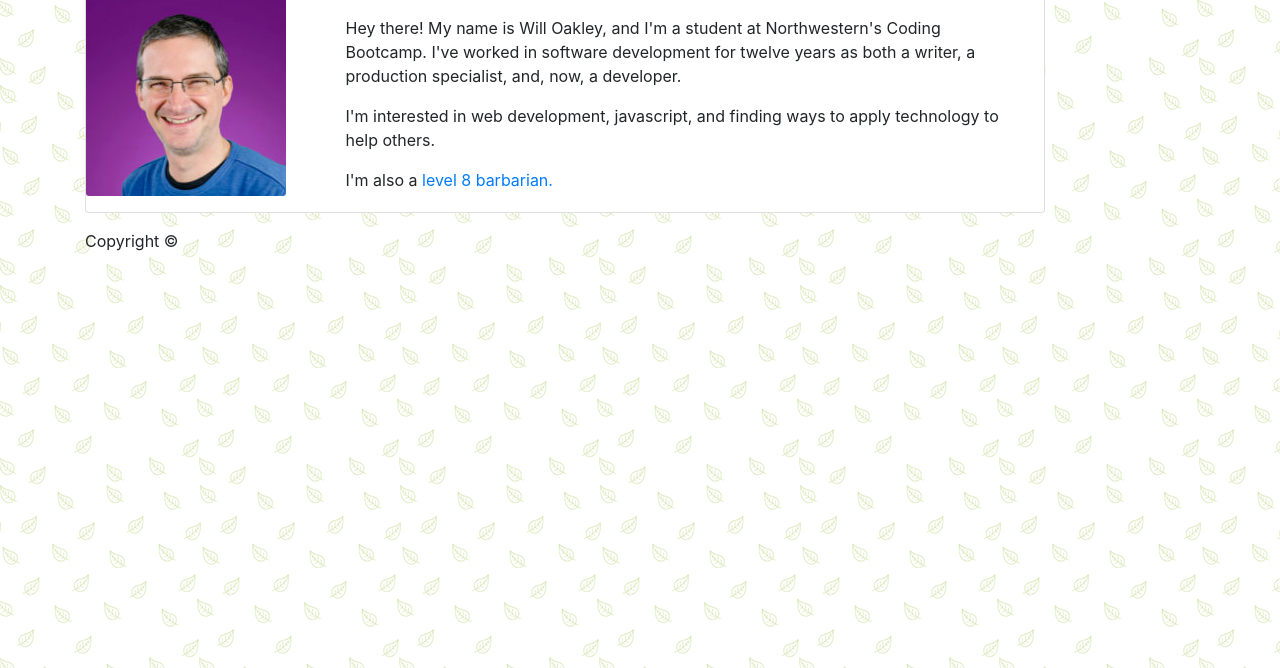
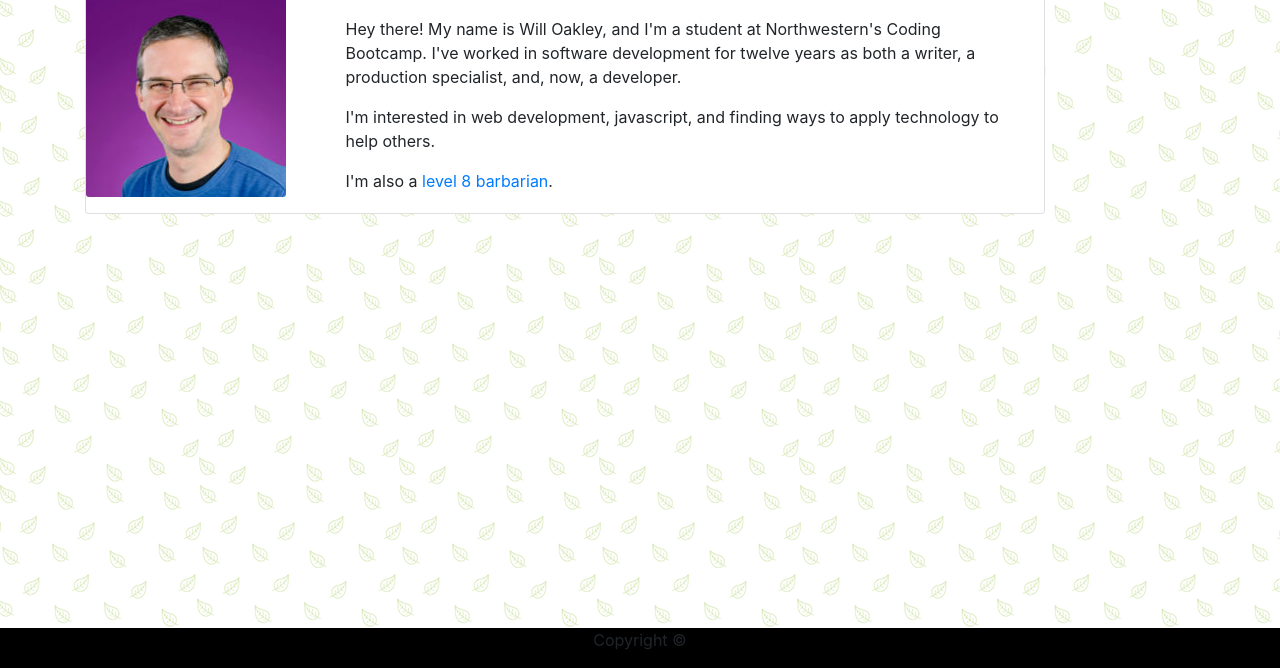
Before and after one commit to woaky1/Bootstrap-Portfolio, a plain HTML site: page index.html in a window 1280 px wide. Shown: the part 132-800 px from the top of the page. Drawn offline with nearby package versions, Linux system fonts and the light colour scheme.

Commit message:
continued improvements. Starting to question using a card for the center text area. Feels more limiting than helpful.

```diff
--- a/assets/css/style.css
+++ b/assets/css/style.css
@@ -14,3 +14,12 @@
     width: 200px;
     height: 200px;
 }
+
+.textRight {
+    float: right;
+}
+
+.footer {
+    background-color: black;
+    text-align: center;
+}
--- a/index.html
+++ b/index.html
@@ -11,7 +11,7 @@
 </head>
 
 <body id="background">
-    <nav class="navbar navbar-expand-lg navbar-light bg-light">
+    <nav class="navbar navbar-expand-lg navbar-light bg-light border-bottom">
         <a class="navbar-brand" href="index.html">Will Oakley</a>
         <button class="navbar-toggler" type="button" data-toggle="collapse" data-target="#navbarSupportedContent" aria-controls="navbarSupportedContent" aria-expanded="false" aria-label="Toggle navigation">
             <span class="navbar-toggler-icon"></span>
@@ -47,7 +47,7 @@
                             <div class="card-body">
                                 <p class="card-text">Hey there! My name is Will Oakley, and I'm a student at Northwestern's Coding Bootcamp. I've worked in software development for twelve years as both a writer, a production specialist, and, now, a developer.</p>
                                 <p class="card-text">I'm interested in web development, javascript, and finding ways to apply technology to help others.</p>
-                                <p class="card-text">I'm also a <a href="https://ddb.ac/characters/2700895/iwpTsp" target="_blank">level 8 barbarian.</a></p>
+                                <p class="card-text">I'm also a <a href="https://ddb.ac/characters/2700895/iwpTsp" target="_blank">level 8 barbarian</a>.</p>
                             </div>
                         </div>
                     </div>
@@ -55,7 +55,7 @@
             </div>
         </div>
 
-        <div class="row">
+        <div class="row fixed-bottom footer">
             <div class="col-lg-12">
                 <p>Copyright ©</p>
             </div>
```
